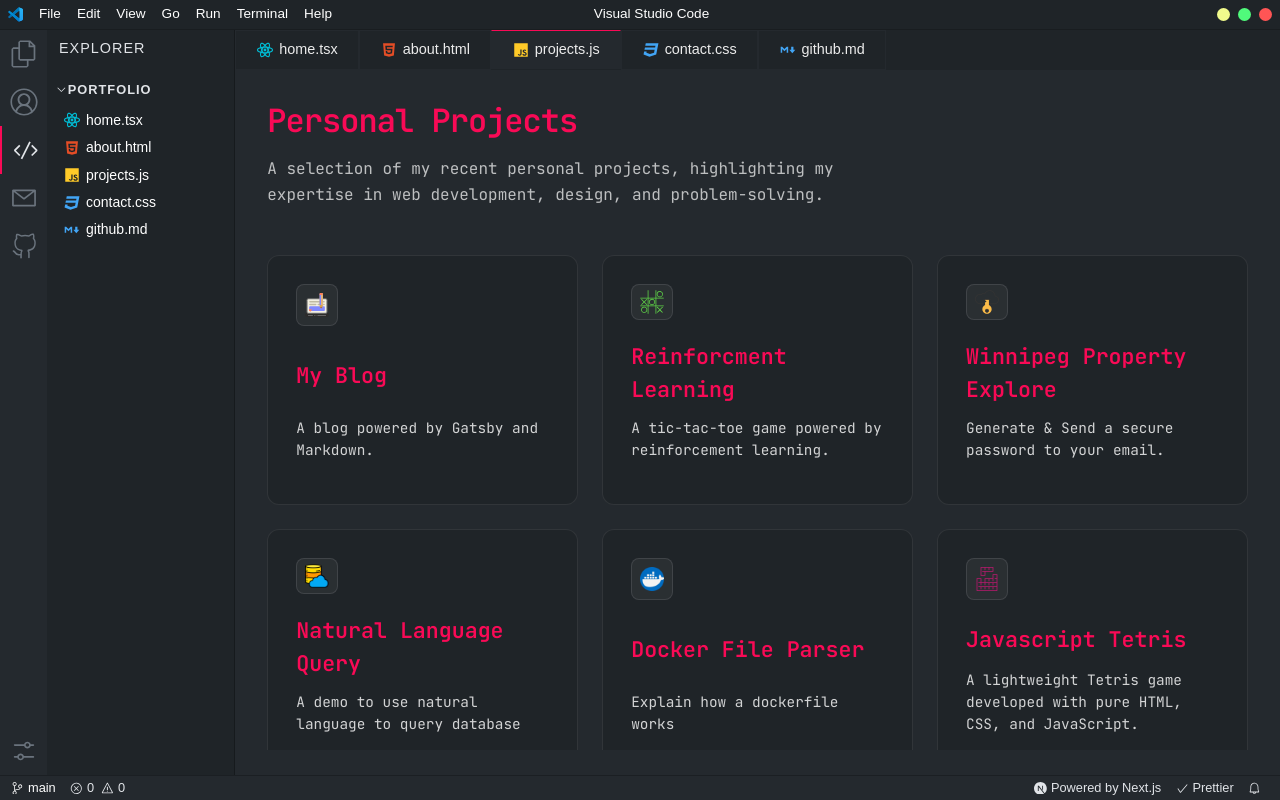
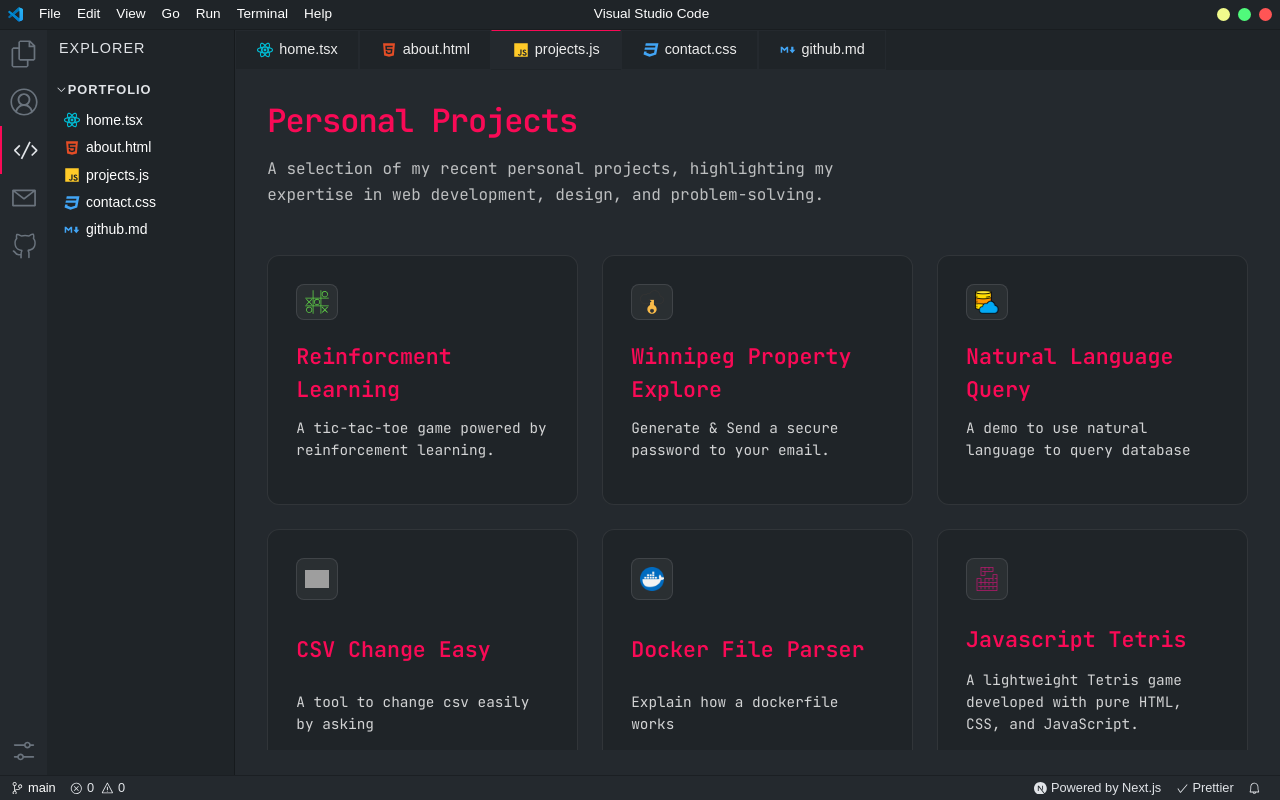
Before and after one commit to alancj731/vscode-portfolio, a Next.js app: page /projects in a window 1280 px wide. Built offline with nearby package versions, Linux system fonts and the light colour scheme; grey boxes are pictures that could not be loaded.

Commit message:
add csv change easy

```diff
--- a/data/projects.ts
+++ b/data/projects.ts
@@ -7,14 +7,6 @@
 }
 
 export const projects: Project[] = [
-  {
-    title: 'My Blog',
-    description:
-      'A blog powered by Gatsby and Markdown.',
-    logo: '/logos/blog.svg',
-    link: 'https://alancj731.github.io/myblog/',
-    slug: 'blog',
-  },
   {
     title: 'Reinforcment Learning',
     description:
@@ -39,6 +31,14 @@
     slug: 'natural-query'
   },
   {
+    title: 'CSV Change Easy',
+    description:
+      'A tool to change csv easily by asking',
+    logo: '/logos/csv.svg',
+    link: 'https://csv-change-easy.netlify.app/',
+    slug: 'easy-csv',
+  },
+  {
     title: 'Docker File Parser',
     description: 'Explain how a dockerfile works',
     logo: '/logos/docker.png',
```
Also changed, not shown: public/logos/csv.png (added).
